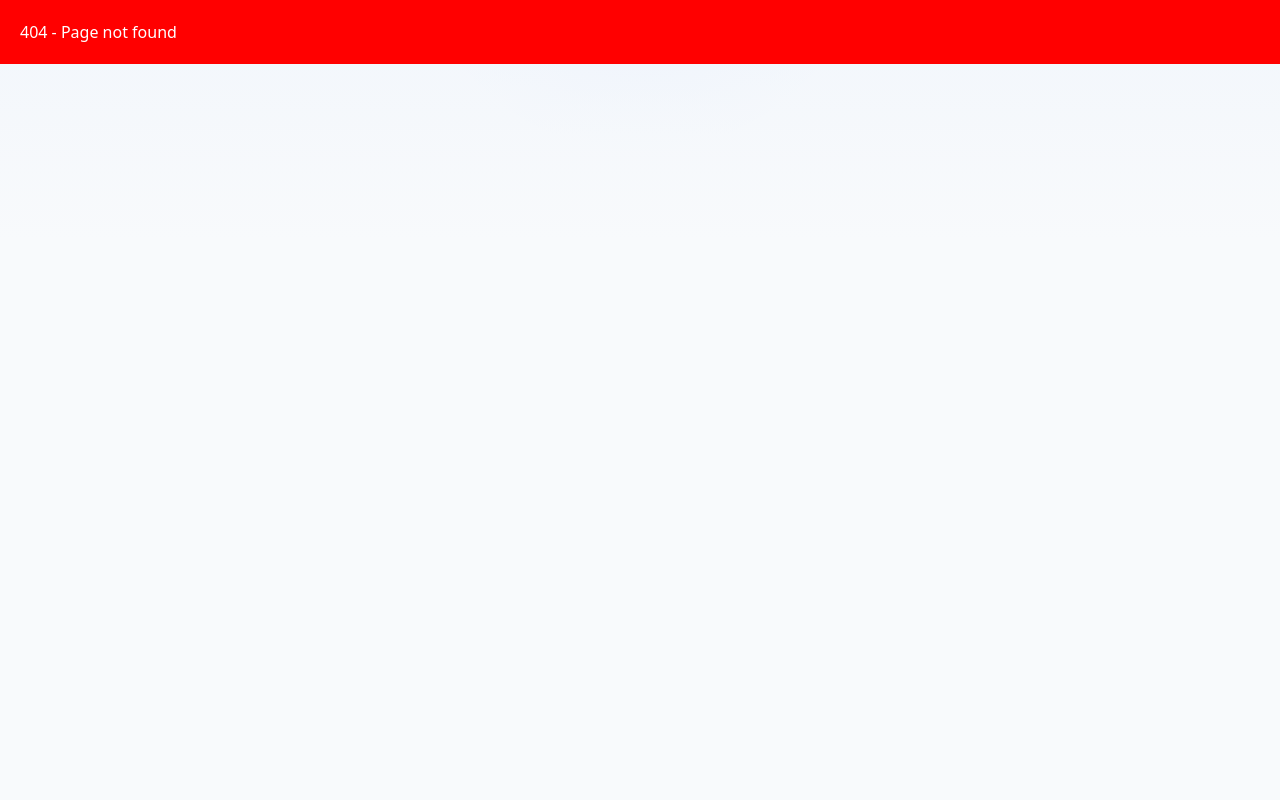
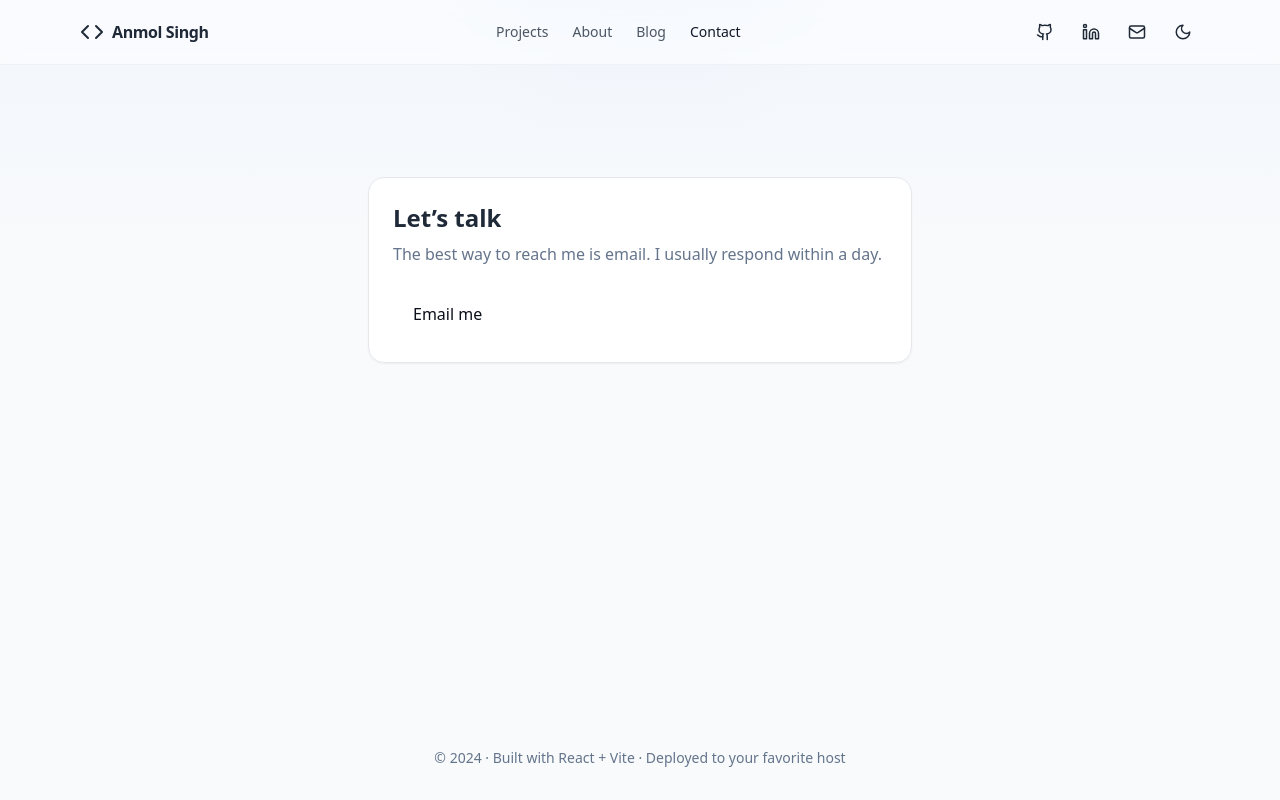
Before and after one commit to anmols97/anmols97.github.io, a React (Vite) app: page /contact in a window 1280 px wide. Before the commit this address had no page. Built offline with nearby package versions, Linux system fonts and the light colour scheme.

Commit message:
Add missing imports

```diff
--- a/src/App.tsx
+++ b/src/App.tsx
@@ -7,6 +7,10 @@ import { LogoCloud } from './components/LogoCloud'
 import { FeatureSection } from './components/FeatureSection'
 import { CTASection } from './components/CTASection'
 import { messages, getCurrentLocale } from './i18n'
+import Projects from './routes/Projects'
+import About from './routes/About'
+import Blog from './routes/Blog'
+import Contact from './routes/Contact'
 
 function HomePage() {
   return (
@@ -27,6 +31,10 @@ export default function App() {
       <ThemeProvider>
         <Routes>
           <Route path="/" element={<HomePage />} />
+          <Route path="/projects" element={<Projects />} />
+          <Route path="/about" element={<About />} />
+          <Route path="/blog" element={<Blog />} />
+          <Route path="/contact" element={<Contact />} />
           <Route
             path="*"
             element={
```
